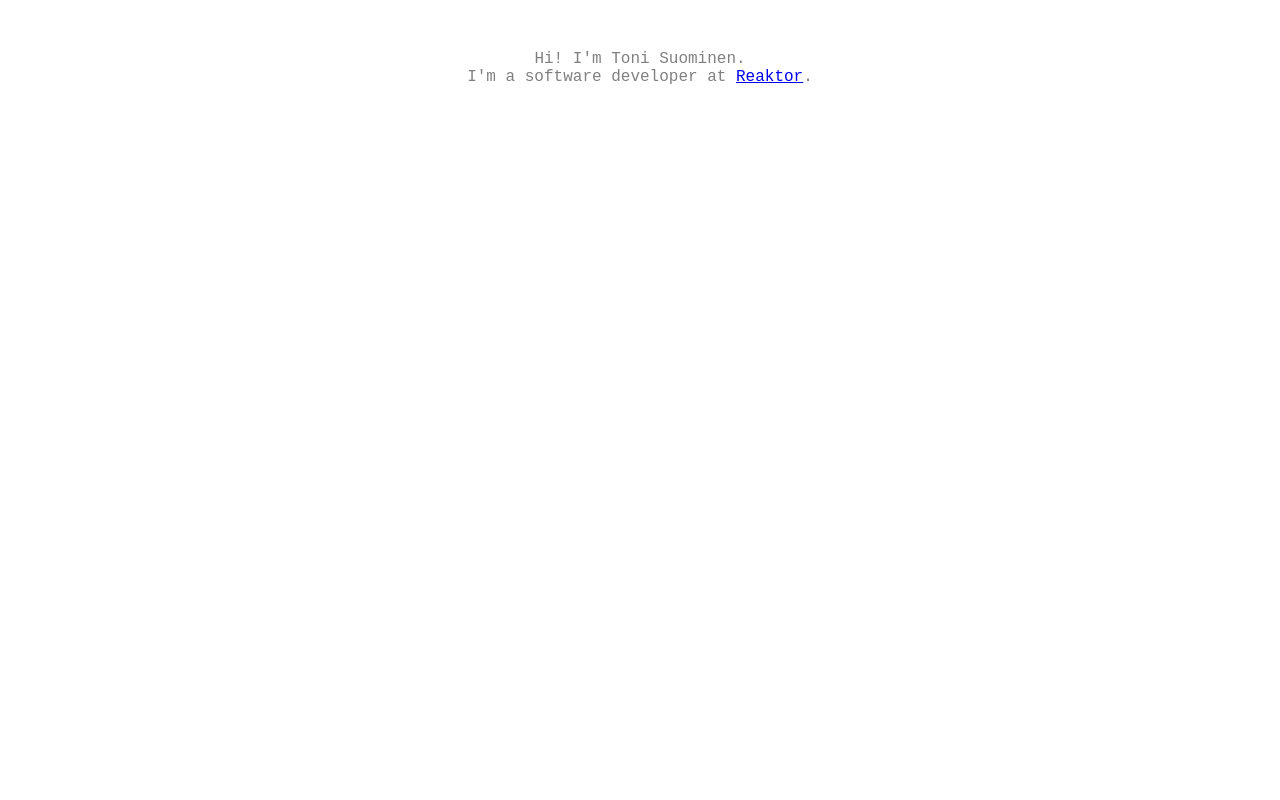
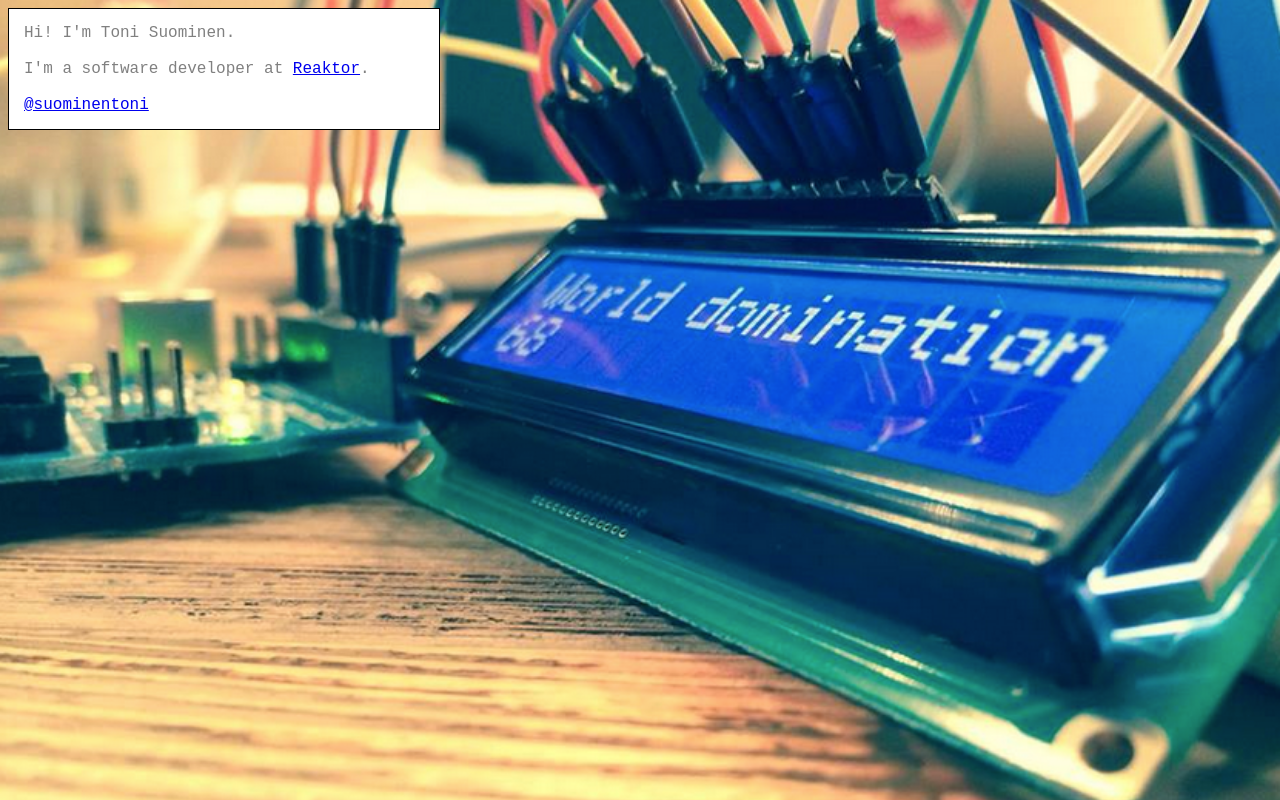
Before and after one commit to suominentoni/suominentoni-web, a website: page public/index.html in a window 1280 px wide. Drawn offline with Linux system fonts and the light colour scheme.

Commit message:
Add background image and a container for text

```diff
--- a/public/index.html
+++ b/public/index.html
@@ -9,17 +9,33 @@
             body {
                 font-family: "Courier New";
                 color: gray;
-                text-align: center;
+                background: url("img/world-domination.png") no-repeat;
+                background-size: cover;
             }
-            body div {
-                margin-top: 50px;
+            .container {
+                max-height: 200px;
+                max-width: 400px;
+                padding: 15px;
+                background-color: white;
+                border: 1px solid black;
+            }
+            @media (max-width: 1000px) {
+                body {
+                    background-size: 880px 670px;
+                    background-position: 75% 0%;
+                }
             }
         </style>
     </head>
     <body>
-        <div>Hi! I'm Toni Suominen.
+        <div class="container">
+            Hi! I'm Toni Suominen.
             <br>
-            I'm a software developer at <a href="http://reaktor.com">Reaktor</a>.
+            <br>
+            I'm a software developer at <a href="http://reaktor.com" target="blank">Reaktor</a>.
+            <br>
+            <br>
+            <a href="http://twitter.com/suominentoni" target="blank">@suominentoni</a>
         </div>
     </body>
 </html>
```
Also changed, not shown: public/img/world-domination.png (added).
